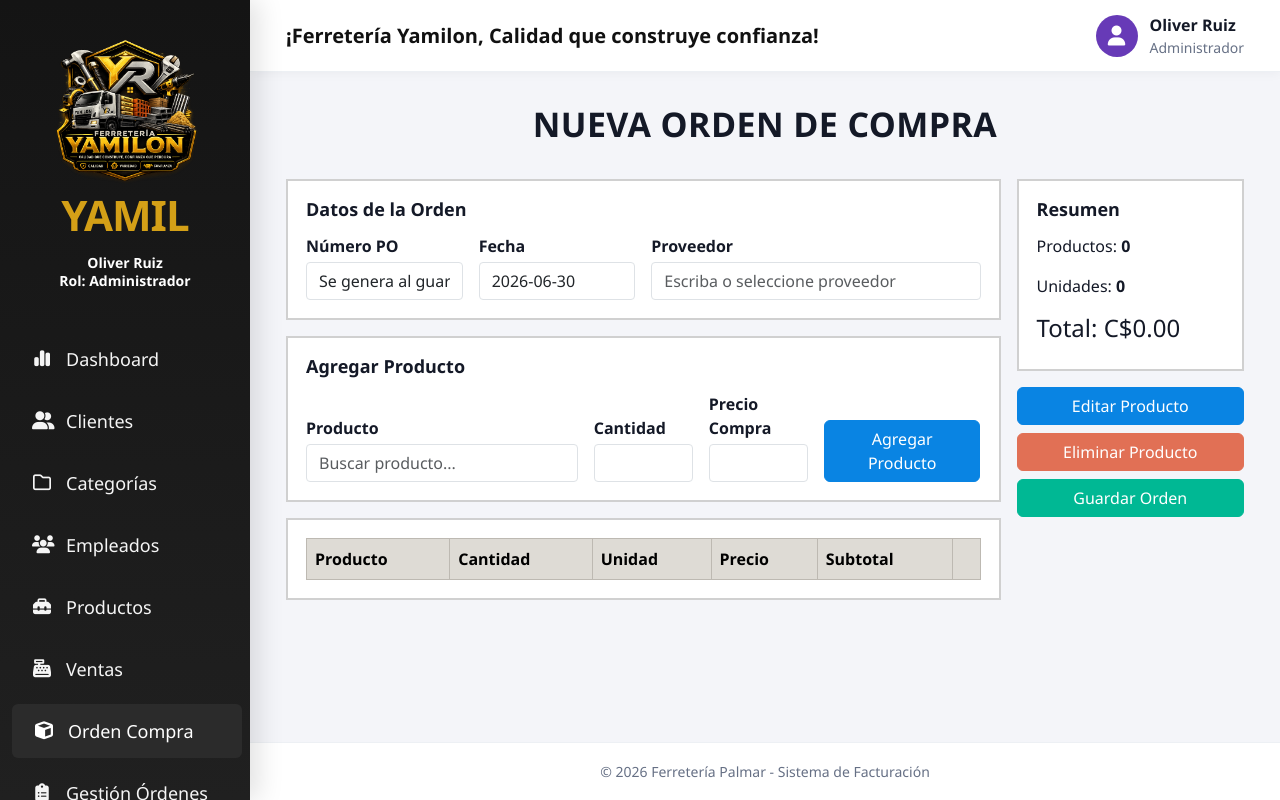
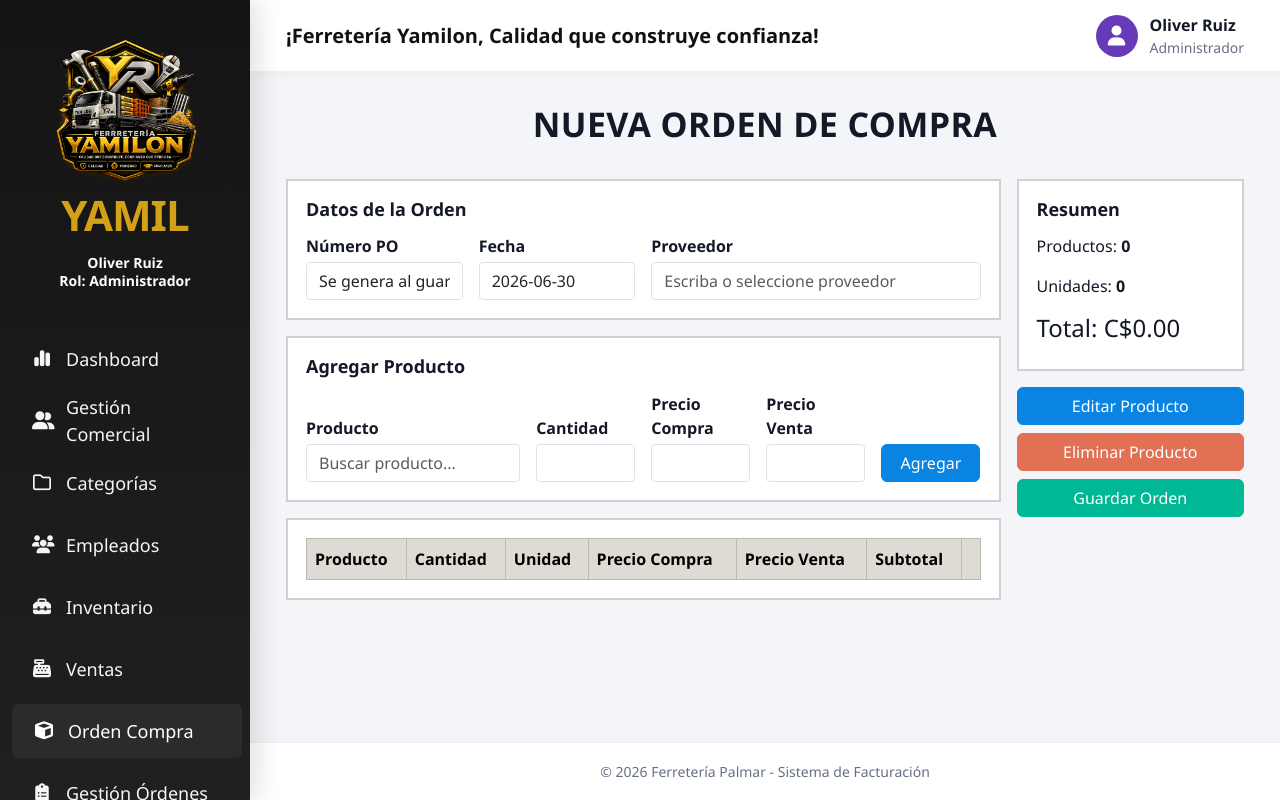
Before and after one commit to Ruizoli/Palmar_Web, a Flask app: page /orden-compra in a window 1280 px wide. Run offline with Flask 3, Linux system fonts and the light colour scheme; a user stored in the database is signed in; data that the repository does not hold is empty; some libraries are stand-ins or nearby versions.

Commit message:
Agregar precio venta en ordenes de compra

```diff
--- a/app.py
+++ b/app.py
@@ -941,7 +941,7 @@ def recibir_orden(po):
     ir = f"IR-PALMAR-{int(execute_scalar('SELECT COALESCE(MAX(id),0)+1 FROM ingreso_recepcion') or 1):04d}"
 
     detalles = fetch_all("""
-        SELECT producto, cantidad
+        SELECT producto, cantidad, precio_venta
         FROM orden_compra_detalle
         WHERE po=?
     """, (po,))
@@ -962,9 +962,10 @@ def recibir_orden(po):
         for d in detalles:
             cursor.execute("""
                 UPDATE productos
-                SET stock = stock + %s
+                SET stock = stock + %s,
+                    precio = %s
                 WHERE nombre = %s
-            """, (d["cantidad"], d["producto"]))
+            """, (d["cantidad"], d["precio_venta"], d["producto"]))
 
             if cursor.rowcount == 0:
                 raise Exception(f"No se encontró el producto en inventario: {d['producto']}")
--- a/templates/base.html
+++ b/templates/base.html
@@ -37,7 +37,7 @@
       {% if rol_actual in ['Administrador', 'Vendedor'] %}
       <a class="side-link {{ 'active' if endpoint=='clientes' else '' }}" href="{{ url_for('clientes') }}">
         <i class="fa-solid fa-user-group"></i>
-        <span>Clientes</span>
+        <span>Gestión Comercial</span>
       </a>
       {% endif %}
 
@@ -55,7 +55,7 @@
 
       <a class="side-link {{ 'active' if endpoint=='productos' else '' }}" href="{{ url_for('productos') }}">
         <i class="fa-solid fa-toolbox"></i>
-        <span>Productos</span>
+        <span>Inventario</span>
       </a>
 
       {% if rol_actual in ['Administrador', 'Vendedor'] %}
--- a/templates/orden_compra.html
+++ b/templates/orden_compra.html
@@ -51,7 +51,7 @@
 
         <div class="row g-3 align-items-end">
 
-          <div class="col-md-5 position-relative">
+          <div class="col-md-4 position-relative">
             <label>Producto</label>
 
             <input type="text"
@@ -91,11 +91,16 @@
             <input class="form-control" id="precio_po_tmp" type="number" step="0.01">
           </div>
 
-          <div class="col-md-3">
+          <div class="col-md-2">
+            <label>Precio Venta</label>
+            <input class="form-control" id="precio_venta_po_tmp" type="number" step="0.01">
+          </div>
+
+          <div class="col-md-2">
             <button type="button"
                     class="btn btn-primary w-100"
                     id="agregarPOItem">
-              Agregar Producto
+              Agregar
             </button>
           </div>
 
@@ -110,7 +115,8 @@
                 <th>Producto</th>
                 <th>Cantidad</th>
                 <th>Unidad</th>
-                <th>Precio</th>
+                <th>Precio Compra</th>
+                <th>Precio Venta</th>
                 <th>Subtotal</th>
                 <th></th>
               </tr>
@@ -165,6 +171,7 @@ document.addEventListener("DOMContentLoaded", function () {
   const unidadTmp = document.getElementById("unidad_po_tmp");
   const cantidadTmp = document.getElementById("cantidad_po_tmp");
   const precioTmp = document.getElementById("precio_po_tmp");
+  const precioVentaTmp = document.getElementById("precio_venta_po_tmp");
 
   const agregarBtn = document.getElementById("agregarPOItem");
   const editarBtn = document.getElementById("editarPOItem");
@@ -228,6 +235,7 @@ document.addEventListener("DOMContentLoaded", function () {
     const producto = productoTmp.value;
     const cantidad = parseInt(cantidadTmp.value);
     const precio = parseFloat(precioTmp.value);
+    const precioVenta = parseFloat(precioVentaTmp.value);
     const unidad = unidadTmp.value || "UND";
 
     if (!producto) {
@@ -241,7 +249,12 @@ document.addEventListener("DOMContentLoaded", function () {
     }
 
     if (!precio || precio <= 0) {
-      alert("Ingresá un precio válido.");
+      alert("Ingresá un precio de compra válido.");
+      return;
+    }
+
+    if (!precioVenta || precioVenta <= 0) {
+      alert("Ingresá un precio de venta válido.");
       return;
     }
 
@@ -252,6 +265,7 @@ document.addEventListener("DOMContentLoaded", function () {
       cantidad: cantidad,
       unidad: unidad,
       precio: precio,
+      precio_venta: precioVenta,
       subtotal: subtotal
     });
 
@@ -270,6 +284,7 @@ document.addEventListener("DOMContentLoaded", function () {
         <td>${item.cantidad}</td>
         <td>${item.unidad || "UND"}</td>
         <td>C$${item.precio.toFixed(2)}</td>
+        <td>C$${item.precio_venta.toFixed(2)}</td>
         <td>C$${item.subtotal.toFixed(2)}</td>
         <td>
           <button type="button" class="btn btn-sm btn-danger eliminar-fila" data-index="${index}">
@@ -315,6 +330,7 @@ document.addEventListener("DOMContentLoaded", function () {
     unidadTmp.value = item.unidad || "UND";
     cantidadTmp.value = item.cantidad;
     precioTmp.value = item.precio;
+    precioVentaTmp.value = item.precio_venta;
 
     detallePO.splice(filaSeleccionada, 1);
     filaSeleccionada = null;
@@ -353,6 +369,7 @@ document.addEventListener("DOMContentLoaded", function () {
     unidadTmp.value = "";
     cantidadTmp.value = "";
     precioTmp.value = "";
+    precioVentaTmp.value = "";
     listaProductos.style.display = "none";
   }
 
```
Also changed, not shown: templates/Inventario.html (renamed from templates/productos.html).
